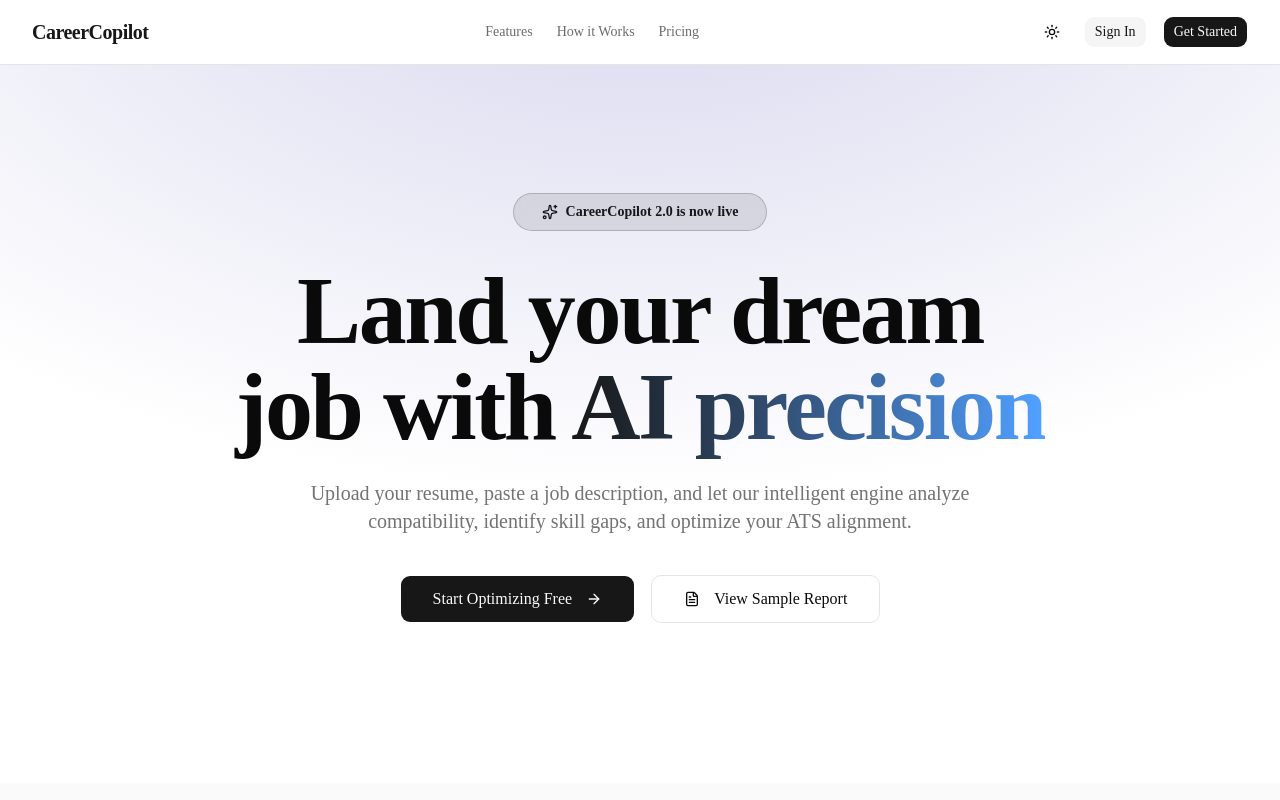
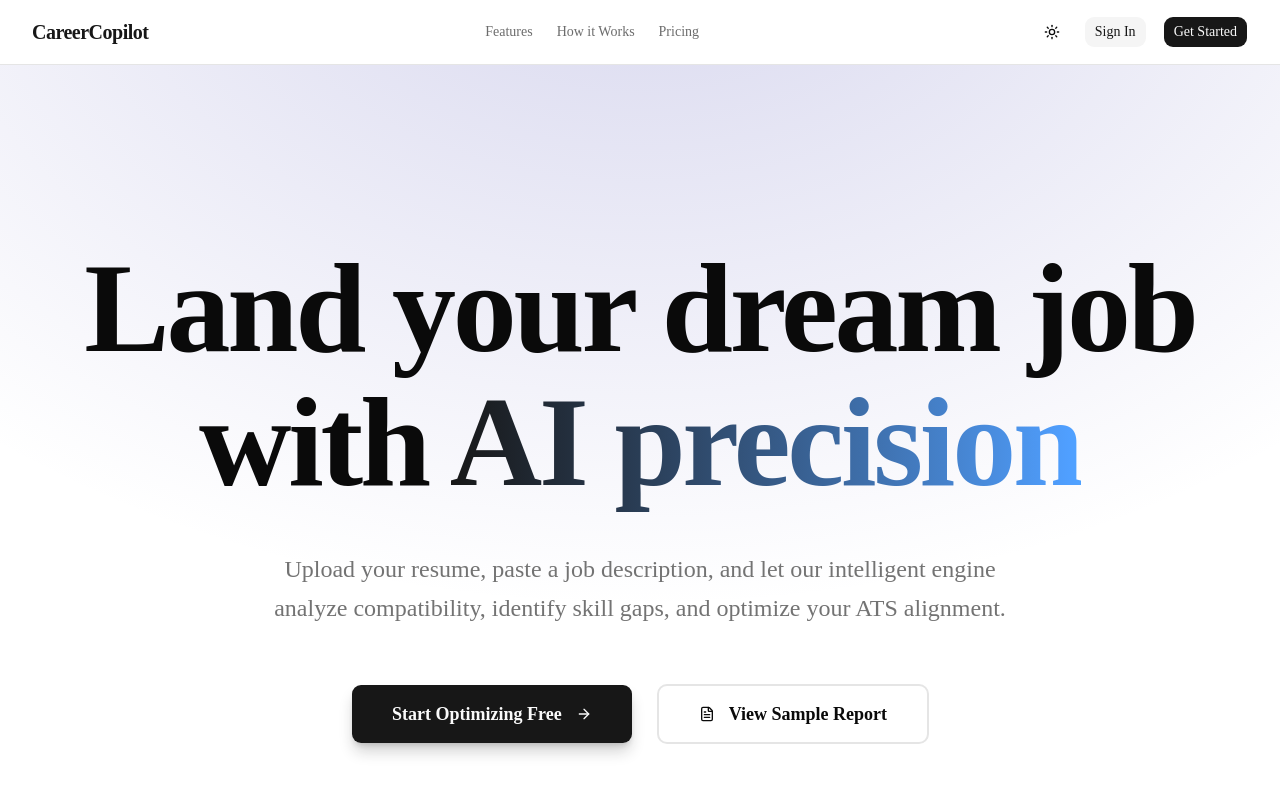
Before and after one commit to sidharth-vijayan/careercopilot, a Next.js app: page / in a window 1280 px wide. Shown: the top 800 px of the page. Built offline with nearby package versions, Linux system fonts and the light colour scheme.

Commit message:
feat(landing): add hero section

```diff
--- a/src/components/landing/hero.tsx
+++ b/src/components/landing/hero.tsx
@@ -2,35 +2,25 @@
 
 import { motion } from "framer-motion";
 import { Button } from "@/components/ui/button";
-import { ArrowRight, FileText, Sparkles } from "lucide-react";
+import { ArrowRight, FileText } from "lucide-react";
 import Link from "next/link";
 
 export function Hero() {
   return (
-    <section className="relative overflow-hidden pt-24 pb-32 md:pt-32 md:pb-40">
+    <section className="relative overflow-hidden pt-32 pb-44 md:pt-44 md:pb-56">
       {/* Background gradients */}
       <div className="absolute inset-0 -z-10 h-full w-full bg-background bg-[radial-gradient(ellipse_80%_80%_at_50%_-20%,rgba(120,119,198,0.3),rgba(255,255,255,0))] dark:bg-[radial-gradient(ellipse_80%_80%_at_50%_-20%,rgba(60,40,160,0.3),rgba(255,255,255,0))]" />
 
       <div className="container mx-auto px-4 md:px-8 text-center">
-        <motion.div
-          initial={{ opacity: 0, y: 20 }}
-          animate={{ opacity: 1, y: 0 }}
-          transition={{ duration: 0.5 }}
-          className="mx-auto flex max-w-fit items-center justify-center space-x-2 overflow-hidden rounded-full border border-primary/20 bg-primary/10 px-7 py-2 backdrop-blur transition-all hover:bg-primary/20 cursor-pointer mb-8"
-        >
-          <Sparkles className="h-4 w-4 text-primary" />
-          <p className="text-sm font-semibold text-primary">
-            CareerCopilot 2.0 is now live
-          </p>
-        </motion.div>
-
         <motion.h1
           initial={{ opacity: 0, y: 20 }}
           animate={{ opacity: 1, y: 0 }}
           transition={{ duration: 0.5, delay: 0.1 }}
-          className="text-balance text-5xl font-extrabold tracking-tight sm:text-6xl md:text-7xl lg:text-8xl"
+          className="text-balance text-6xl font-extrabold tracking-tight sm:text-7xl md:text-8xl lg:text-9xl leading-[1.1] md:leading-[1.05]"
         >
-          Land your dream job with{" "}
+          Land your dream job
+          <br />
+          with{" "}
           <span className="text-transparent bg-clip-text bg-gradient-to-r from-primary to-blue-400">
             AI precision
           </span>
@@ -40,7 +30,7 @@
           initial={{ opacity: 0, y: 20 }}
           animate={{ opacity: 1, y: 0 }}
           transition={{ duration: 0.5, delay: 0.2 }}
-          className="mx-auto mt-6 max-w-2xl text-lg text-muted-foreground sm:text-xl"
+          className="mx-auto mt-10 max-w-3xl text-xl text-muted-foreground sm:text-2xl leading-relaxed"
         >
           Upload your resume, paste a job description, and let our intelligent engine analyze compatibility, identify skill gaps, and optimize your ATS alignment.
         </motion.p>
@@ -49,17 +39,17 @@
           initial={{ opacity: 0, y: 20 }}
           animate={{ opacity: 1, y: 0 }}
           transition={{ duration: 0.5, delay: 0.3 }}
-          className="mt-10 flex flex-col sm:flex-row justify-center gap-4"
+          className="mt-14 flex flex-col sm:flex-row justify-center gap-6"
         >
           <Link href="/signup">
-            <Button size="lg" className="h-12 px-8 text-base w-full sm:w-auto group">
+            <Button size="lg" className="h-15 px-10 text-lg w-full sm:w-auto group font-bold shadow-lg shadow-primary/20 hover:scale-102 transition-transform duration-200">
               Start Optimizing Free
-              <ArrowRight className="ml-2 h-4 w-4 group-hover:translate-x-1 transition-transform" />
+              <ArrowRight className="ml-2 h-5 w-5 group-hover:translate-x-1 transition-transform" />
             </Button>
           </Link>
-          <Link href="#how-it-works">
-            <Button variant="outline" size="lg" className="h-12 px-8 text-base w-full sm:w-auto">
-              <FileText className="mr-2 h-4 w-4" />
+          <Link href="/sample-report">
+            <Button variant="outline" size="lg" className="h-15 px-10 text-lg w-full sm:w-auto font-bold border-2 hover:scale-102 transition-transform duration-200">
+              <FileText className="mr-2 h-5 w-5" />
               View Sample Report
             </Button>
           </Link>
```
